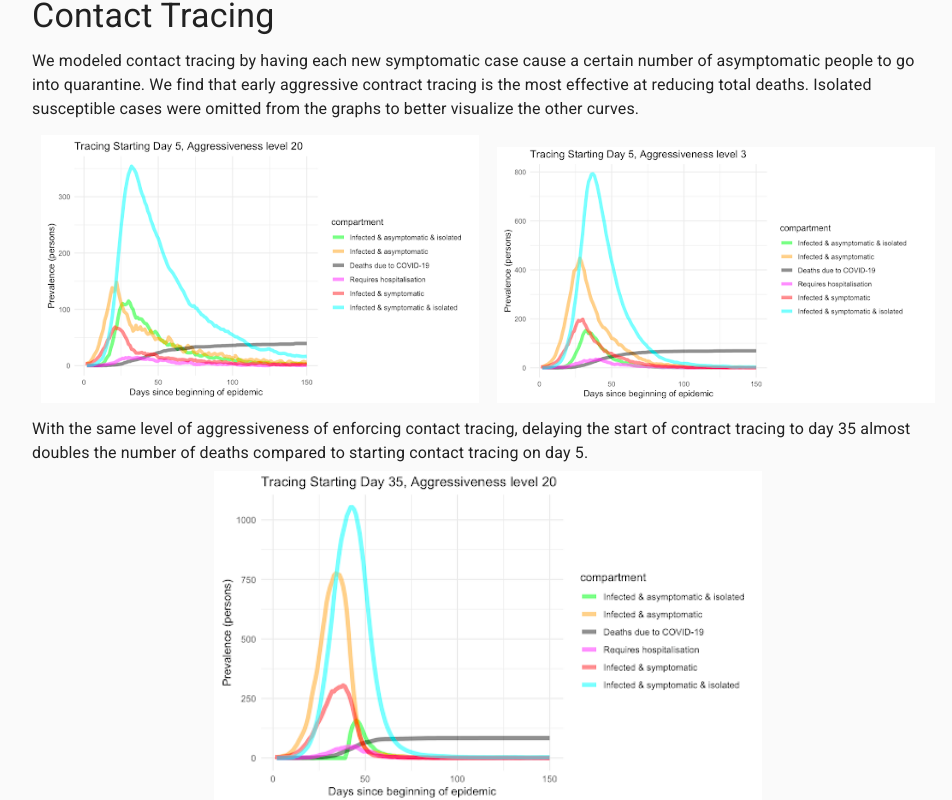
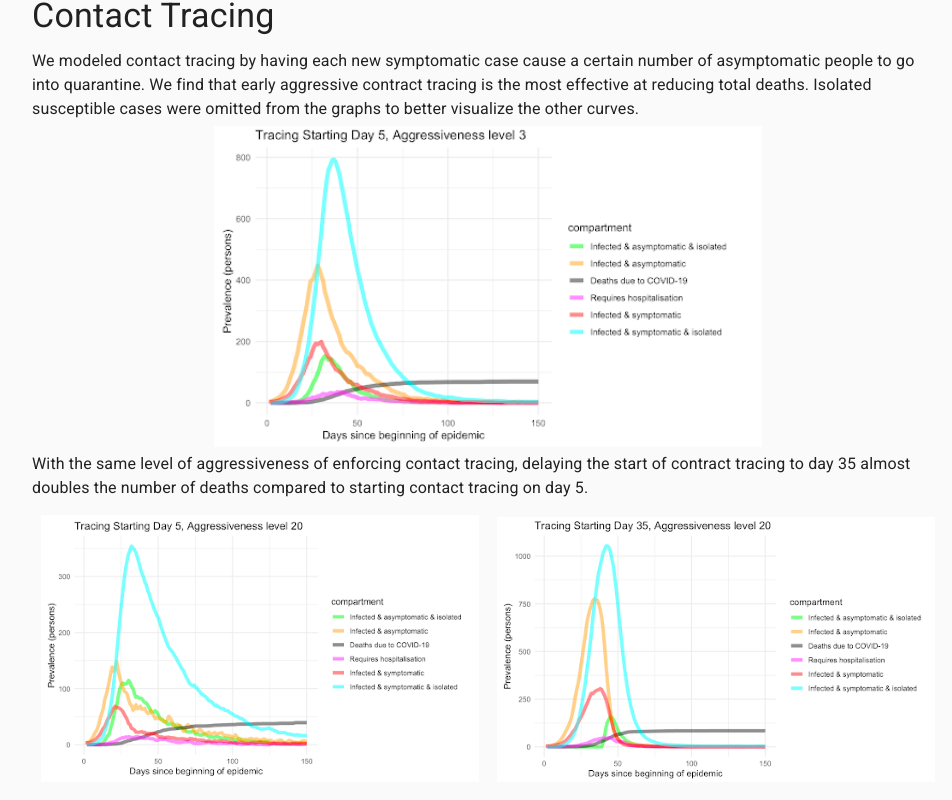
Before and after one commit to uvafan/MMM_Final_Project, a React (Create React App) app in the folder viz/: page /results in a window 1280 px wide. Shown: the part 3738-4538 px from the top of the page, without its empty margins (272-1224 px from the left). Built offline with nearby package versions, Linux system fonts and the light colour scheme.

Commit message:
move image

```diff
--- a/viz/src/Results.js
+++ b/viz/src/Results.js
@@ -134,8 +134,7 @@ const Results = () => {
       </Typography>
 
       <div className={classes.imageContainerClasses}>
-        <img src={trace1} className={classes.imageGridClasses} />
-        <img src={trace2} className={classes.imageGridClasses} />
+        <img src={trace2} className={classes.imageClasses} />
       </div>
 
       <Typography variant="body1" gutterBottom>
@@ -143,7 +142,8 @@ const Results = () => {
       </Typography>
 
       <div className={classes.imageContainerClasses}>
-        <img src={trace3} className={classes.imageClasses} />
+        <img src={trace1} className={classes.imageGridClasses} />
+        <img src={trace3} className={classes.imageGridClasses} />
       </div>
 
       <Typography variant="h4" gutterBottom>
```
